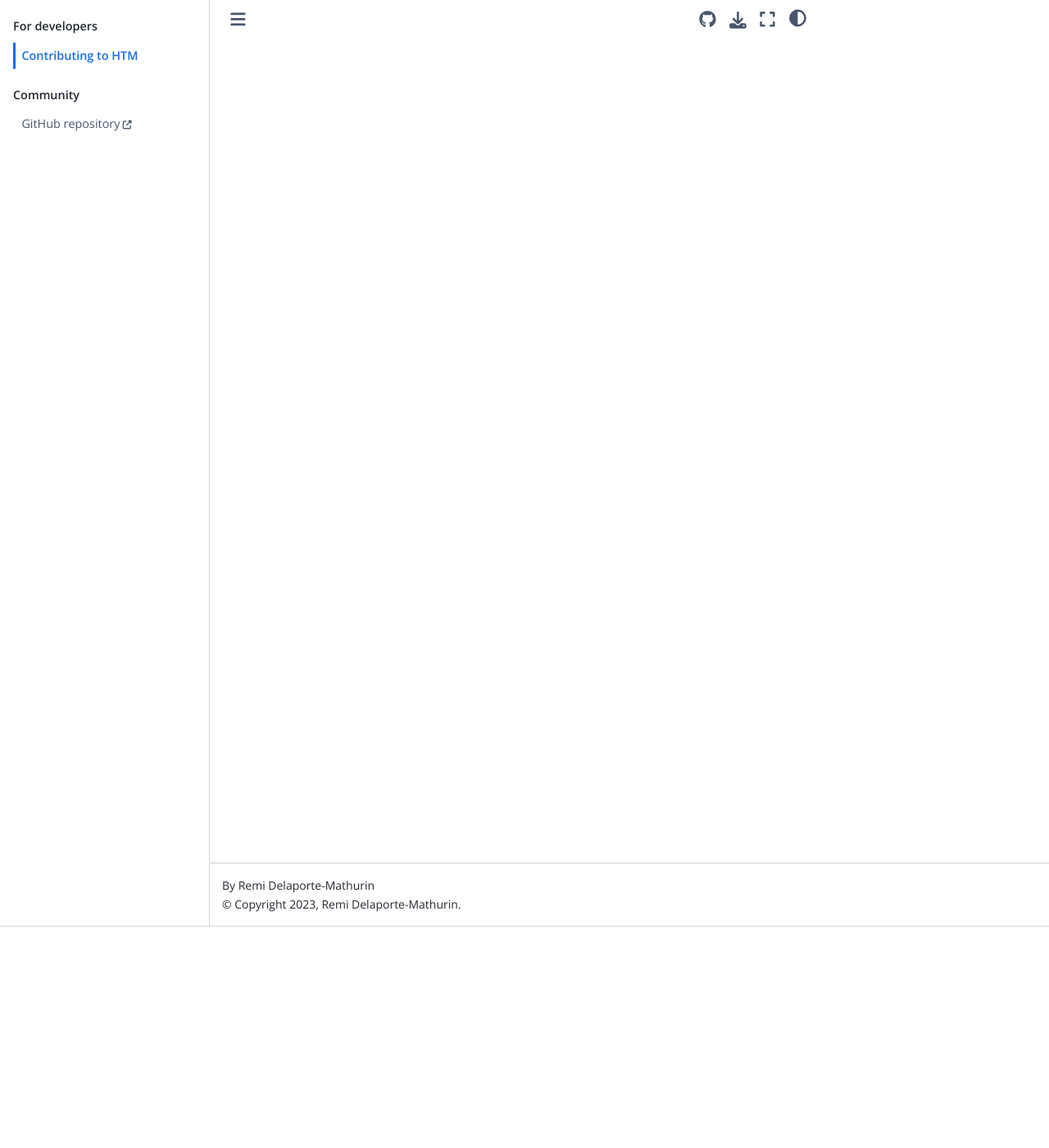
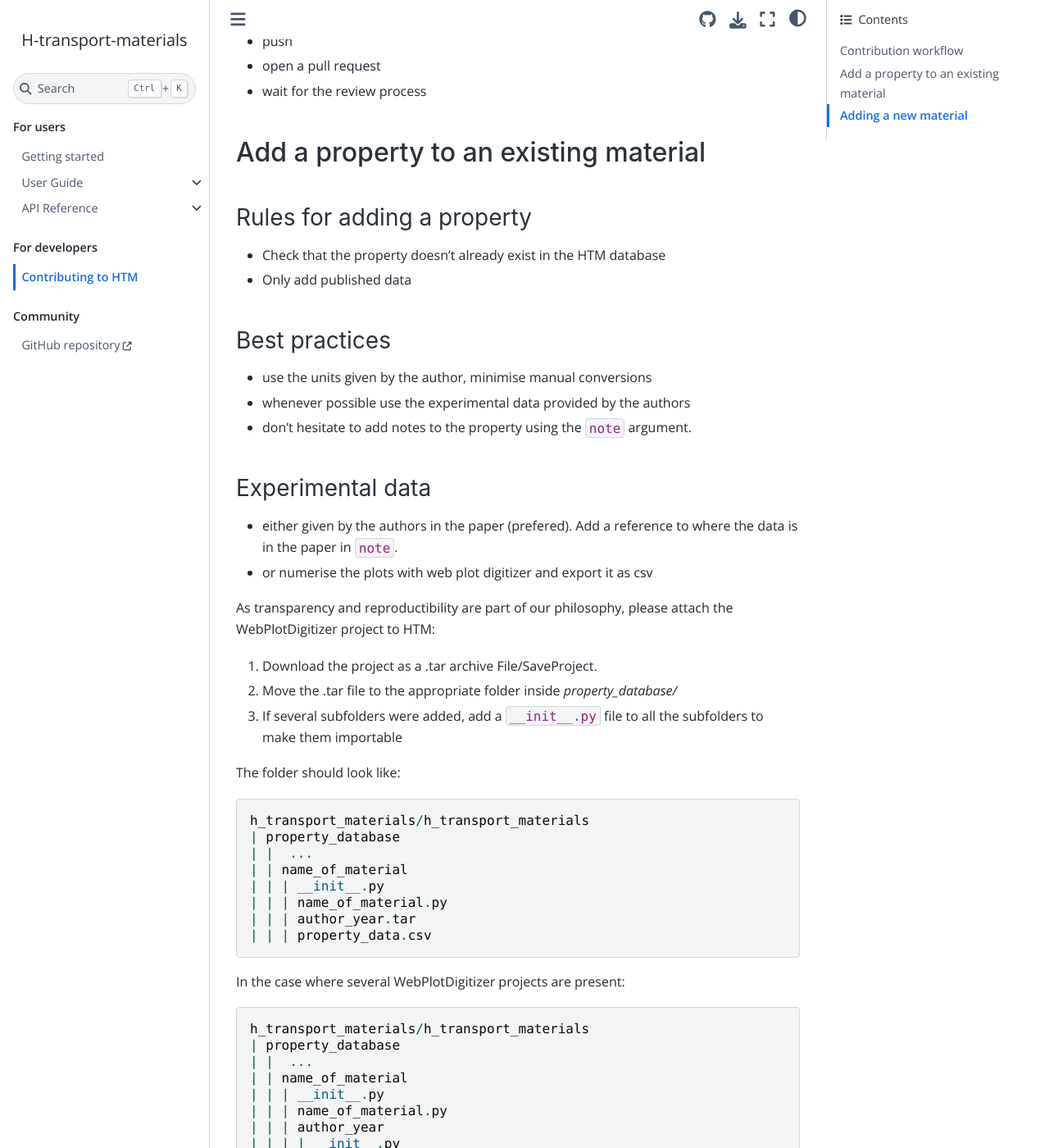
Before and after one commit to RemDelaporteMathurin/h-transport-materials, a Sphinx documentation site: the page built from docs/dev/contributing.rst, in a window 1280 px wide and 1400 px high, scrolled down 270 px. Shown: the whole window at 82% size. Built offline with Sphinx 7.4.7 and the Sphinx Book theme 1.1.4, drawn with Linux system fonts in a browser that asks for light colours; some of the changed text lies outside the part shown.

Commit message:
started a contributing section

```diff
--- a/docs/dev/contributing.rst
+++ b/docs/dev/contributing.rst
@@ -2,3 +2,96 @@
 
 Contributing to HTM
 ===================
+
+Contribution workflow
+---------------------
+
+- fork
+- clone
+- commit your changes
+- push
+- open a pull request
+- wait for the review process
+
+Add a property to an existing material
+--------------------------------------
+
+Rules for adding a property
+^^^^^^^^^^^^^^^^^^^^^^^^^^^
+
+- Check that the property doesn't already exist in the HTM database
+- Only add published data
+
+Best practices
+^^^^^^^^^^^^^^
+
+- use the units given by the author, minimise manual conversions
+- whenever possible use the experimental data provided by the authors
+- don't hesitate to add notes to the property using the ``note`` argument.
+
+Experimental data
+^^^^^^^^^^^^^^^^^
+
+- either given by the authors in the paper (prefered). Add a reference to where the data is in the paper in ``note``.
+- or numerise the plots with web plot digitizer and export it as csv
+
+As transparency and reproductibility are part of our philosophy, please attach the WebPlotDigitizer project to HTM:
+
+1. Download the project as a .tar archive File/SaveProject.
+
+2. Move the .tar file to the appropriate folder inside `property_database/`
+
+3. If several subfolders were added, add a ``__init__.py`` file to all the subfolders to make them importable
+
+The folder should look like::
+
+    h_transport_materials/h_transport_materials
+    | property_database
+    | |  ...
+    | | name_of_material
+    | | | __init__.py
+    | | | name_of_material.py
+    | | | author_year.tar
+    | | | property_data.csv
+
+In the case where several WebPlotDigitizer projects are present::
+
+    h_transport_materials/h_transport_materials
+    | property_database
+    | |  ...
+    | | name_of_material
+    | | | __init__.py
+    | | | name_of_material.py
+    | | | author_year
+    | | | | __init__.py
+    | | | | property1.tar
+    | | | | property2.tar
+    | | | | property1_data.csv
+    | | | | property2_data.csv
+
+
+- when providing experimental data, no need to add a ``range`` value and the temperature range will be worked out from the experimental points.
+
+
+Depending on how the .csv file is formatted, the python code should look like::
+
+    data = np.genfromtxt(
+        str(Path(__file__).parent) + "/oishi_1989_diffusivity.csv",
+        delimiter=",",
+        names=True,
+    )
+
+    property = Diffusivity(
+        data_T=(1 / data["X"]) * htm.ureg.K,
+        data_y=data["Y"] * htm.ureg.cm**2 * htm.ureg.s**-1,
+        source="source",
+    )
+
+Reference
+^^^^^^^^^
+
+- Bibtex format
+
+
+Adding a new material
+---------------------
```
